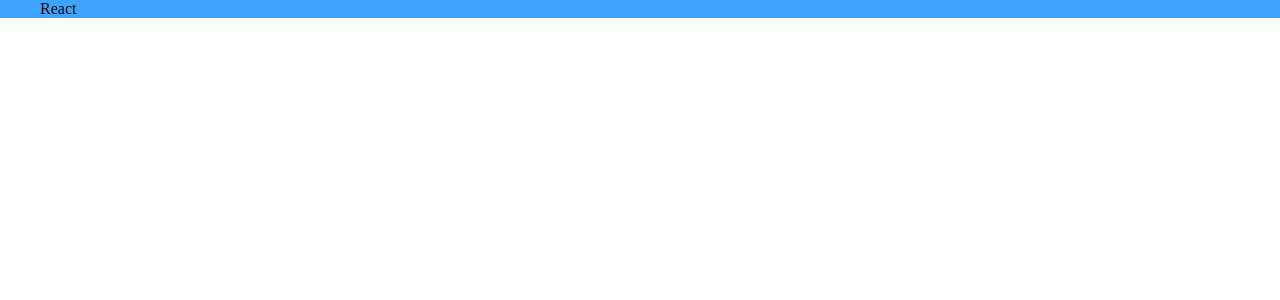
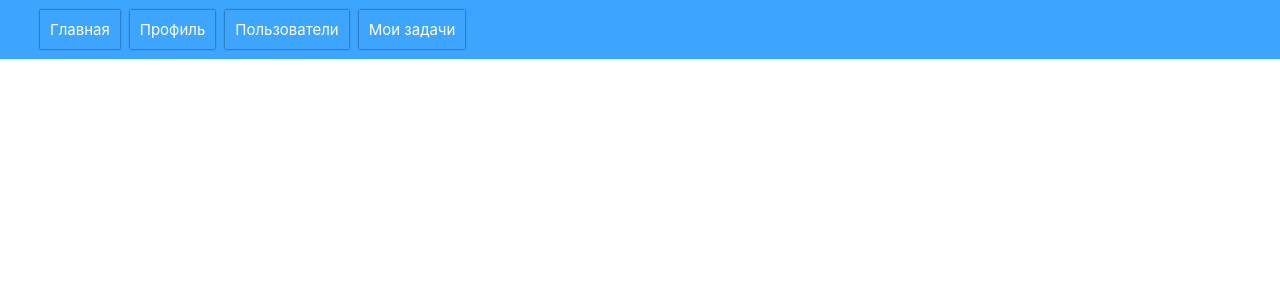
Before and after one commit to evkondr/taskman, a React (Create React App) app: page / in a window 1280 px wide. Shown: the top 300 px of the page. Built offline with nearby package versions, Linux system fonts and the light colour scheme.

Commit message:
feat: add navigation, add additional global styles

```diff
--- a/src/App.tsx
+++ b/src/App.tsx
@@ -1,11 +1,12 @@
 import React from 'react';
 import Header from './components/Header';
+import Navigation from './components/Navigation';
 
 function App() {
   return (
     <>
       <Header>
-        React
+        <Navigation />
       </Header>
     </>
   );
--- a/src/components/Header.tsx
+++ b/src/components/Header.tsx
@@ -6,6 +6,7 @@ import Container from "./Container";
 const StyledHeader = styled.header`
     width: 100%;
     background-color: #3ea5ff;
+    padding: 10px;
 `
 
 const Header = ({ children }:IChildren) => {
--- /dev/null
+++ b/src/components/Navigation.tsx
@@ -0,0 +1,24 @@
+import React from "react";
+import styled from "styled-components";
+import { Link } from "react-router-dom";
+
+const StyledNav = styled.nav`
+    display: flex;
+    font-size: 1.5rem;
+    color: #fff;
+    a{
+        padding: 10px;
+        box-shadow: 0px 0px 2px rgba(0,0,0, 0.7);
+        margin-right: 10px;
+    }
+`
+
+const Navigation = () => {
+    return <StyledNav>
+        <Link to="/">Главная</Link>
+        <Link to="profile">Профиль</Link>
+        <Link to="users">Пользователи</Link>
+        <Link to="users">Мои задачи</Link>
+    </StyledNav>
+}
+export default Navigation
--- a/src/index.tsx
+++ b/src/index.tsx
@@ -10,10 +10,23 @@ const GlobalStyle = createGlobalStyle`
     margin: 0;
     box-sizing: border-box;
   }
+  a{
+    color: inherit;
+    text-decoration: none;
+  }
+  ul{
+    list-style-type: none;
+  }
   html,
   body {
     width: 100vw;
     height: 100vh;
+    font-size: 10px;
+    font-family: -apple-system, BlinkMacSystemFont, 'Segoe UI', 'Roboto', 'Oxygen',
+    'Ubuntu', 'Cantarell', 'Fira Sans', 'Droid Sans', 'Helvetica Neue',
+    sans-serif;
+    -webkit-font-smoothing: antialiased;
+    -moz-osx-font-smoothing: grayscale;
   }
 `
 
```
